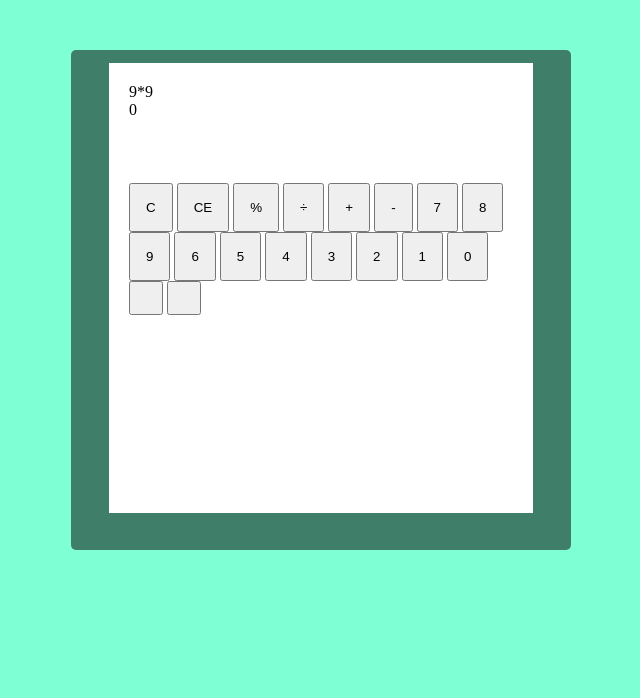
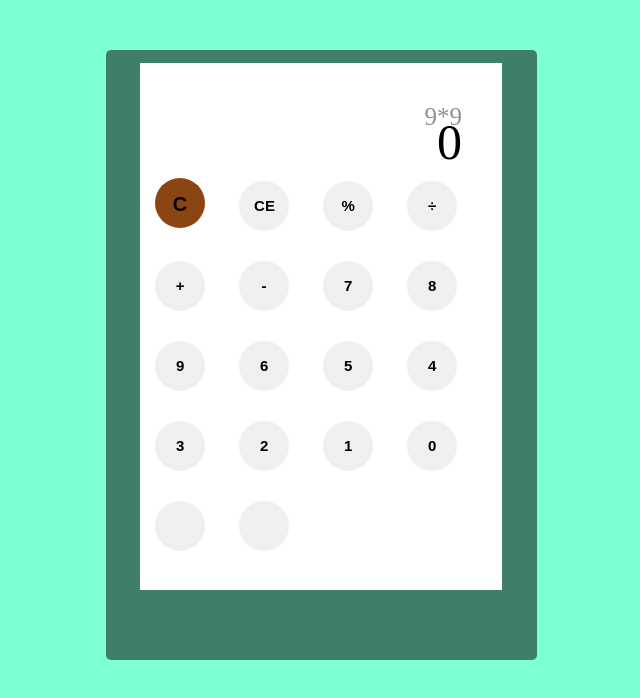
Before and after one commit to rohanthakran/index.html, a plain HTML site: page index.html in a window 1280 px wide. Shown: the whole page, without its empty margins (319-959 px from the left). Drawn offline with Linux system fonts and the light colour scheme.

Commit message:
Update style.css

```diff
--- a/style.css
+++ b/style.css
@@ -9,8 +9,8 @@ body{
 }
 .calculator{
     margin: auto;
-    width: 500px;
-    height: 500px;
+    width: 431px;
+    height: 610px;
     background-color: white;
     border-radius: 5px;
     top: 50px;
@@ -30,14 +30,48 @@ body{
 .box2{
     background-color: white;
     height: 70%;
-    padding: 20px;
-    display: flex;
+
+
+
+}
+#history
+{
+    text-align: right;
+    height: 20px;
+    margin: 0 20px;
+    padding-top: 20px ;
+    font-size: 25px;
+    color: #919191;
+}
+#output{
+    text-align: right;
+    height: 60px;
+    margin: 10px 20px;
+    font-size: 50px;
 
 }
 .box1 p{
     display: inline-block;
 }
+.keyboard{
 
+}
+button:nth-child(1){
+    font-size: 20px;
+    background-color: saddlebrown;
+}
 .keyboard button{
     padding: 15px;
 }
+.operator, .number, .empty {
+    width: 50px;
+    height: 50px;
+    margin: 15px;
+    border-radius: 50%;
+    outline: none;
+   cursor: pointer;
+     border-width: 0;
+     font-weight: bold;
+     font-size: 15px;
+
+}
```
